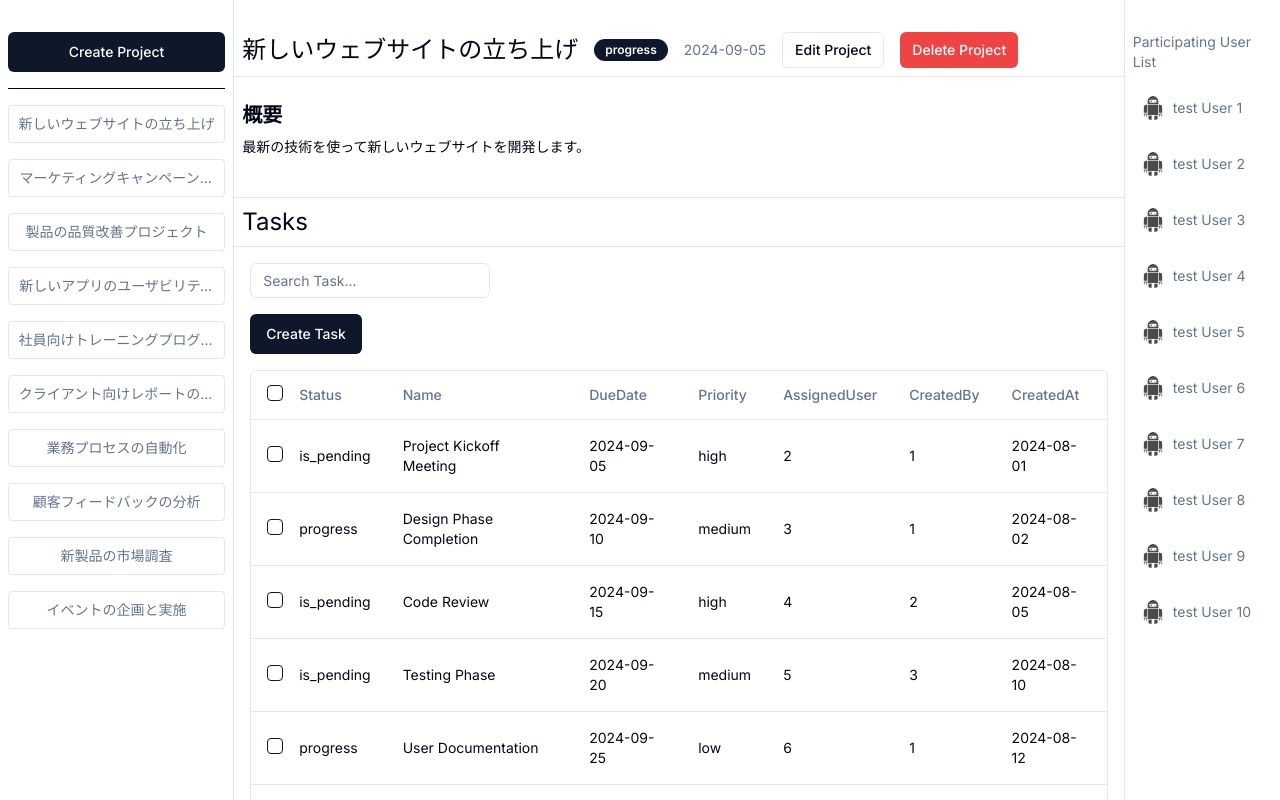
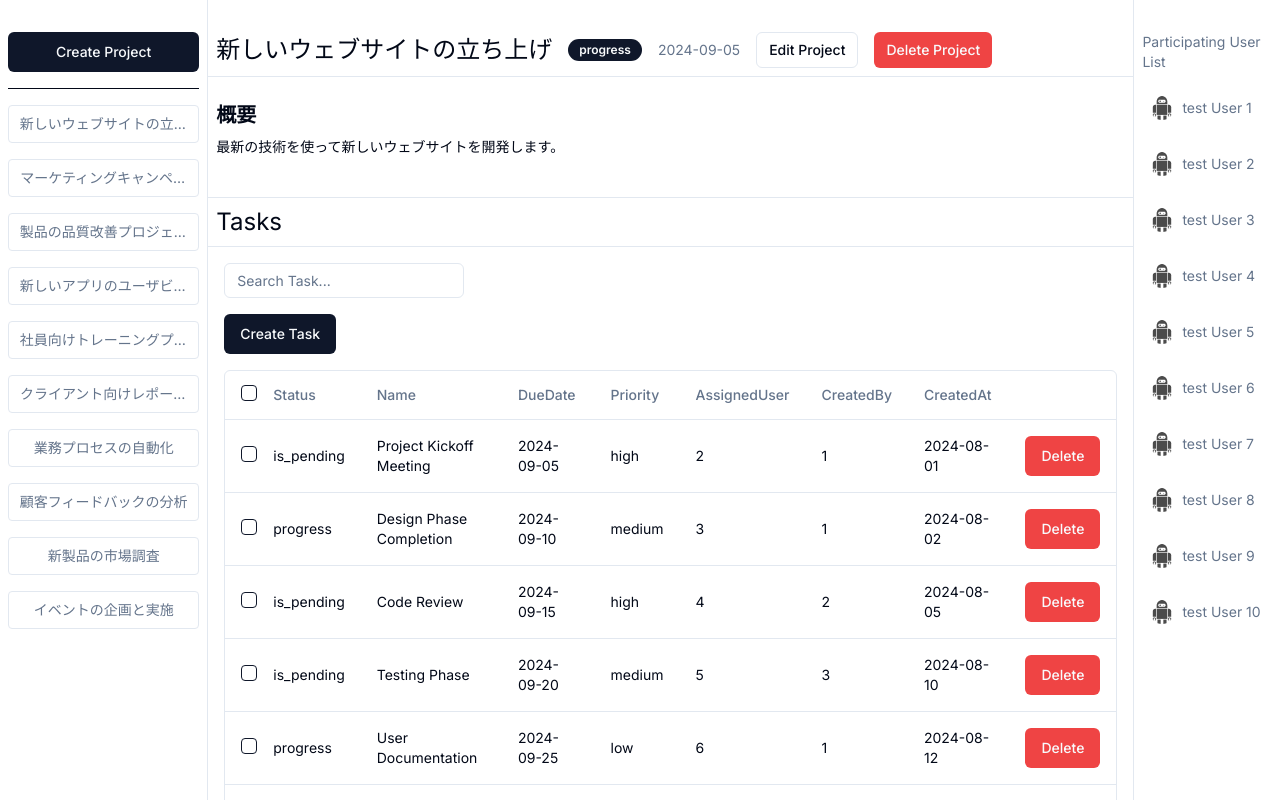
Before and after one commit to S-aoba/project-management-app-frontend, a Next.js app: page /projects/1 in a window 1280 px wide. Shown: the top 800 px of the page. Built offline with nearby package versions, Linux system fonts and the light colour scheme.

Commit message:
👔 💄 Add delete task.(#11)

```diff
--- a/src/components/data-table.tsx
+++ b/src/components/data-table.tsx
@@ -6,6 +6,7 @@ import {
   ColumnDef,
   flexRender,
   getCoreRowModel,
+  Row,
   useReactTable,
 } from '@tanstack/react-table'
 
@@ -17,15 +18,18 @@ import {
   TableHeader,
   TableRow,
 } from '@/components/ui/table'
+import { Button } from './ui/button'
 
 interface DataTableProps<TData, TValue> {
   columns: ColumnDef<TData, TValue>[]
   data: TData[]
+  onDelete: (row: Row<TData>) => void
 }
 
 export function DataTable<TData, TValue>({
   columns,
   data,
+  onDelete,
 }: DataTableProps<TData, TValue>) {
   const [rowSelection, setRowSelection] = React.useState({})
 
@@ -75,6 +79,13 @@ export function DataTable<TData, TValue>({
                       )}
                     </TableCell>
                   ))}
+                  <TableCell>
+                    <Button
+                      onClick={() => onDelete(row)}
+                      variant='destructive'>
+                      Delete
+                    </Button>
+                  </TableCell>
                 </TableRow>
               ))
             ) : (
--- a/src/features/project/components/tasks.tsx
+++ b/src/features/project/components/tasks.tsx
@@ -8,7 +8,7 @@ import { useMockTask } from '@/mock-data/store/use-mock-task'
 import { useCreateTaskProjectModal } from '../store/use-create-task-modal'
 
 export const Tasks = () => {
-  const [task] = useMockTask()
+  const [tasks, setTasks] = useMockTask()
   const [_, setOpen] = useCreateTaskProjectModal()
 
   return (
@@ -21,7 +21,14 @@ export const Tasks = () => {
         <div>
           <Button onClick={() => setOpen(true)}>Create Task</Button>
         </div>
-        <DataTable columns={columns} data={task} />
+        <DataTable
+          columns={columns}
+          data={tasks}
+          onDelete={(row) => {
+            const id = row.original.id
+            setTasks(tasks.filter((task) => task.id !== id))
+          }}
+        />
       </div>
     </div>
   )
```
